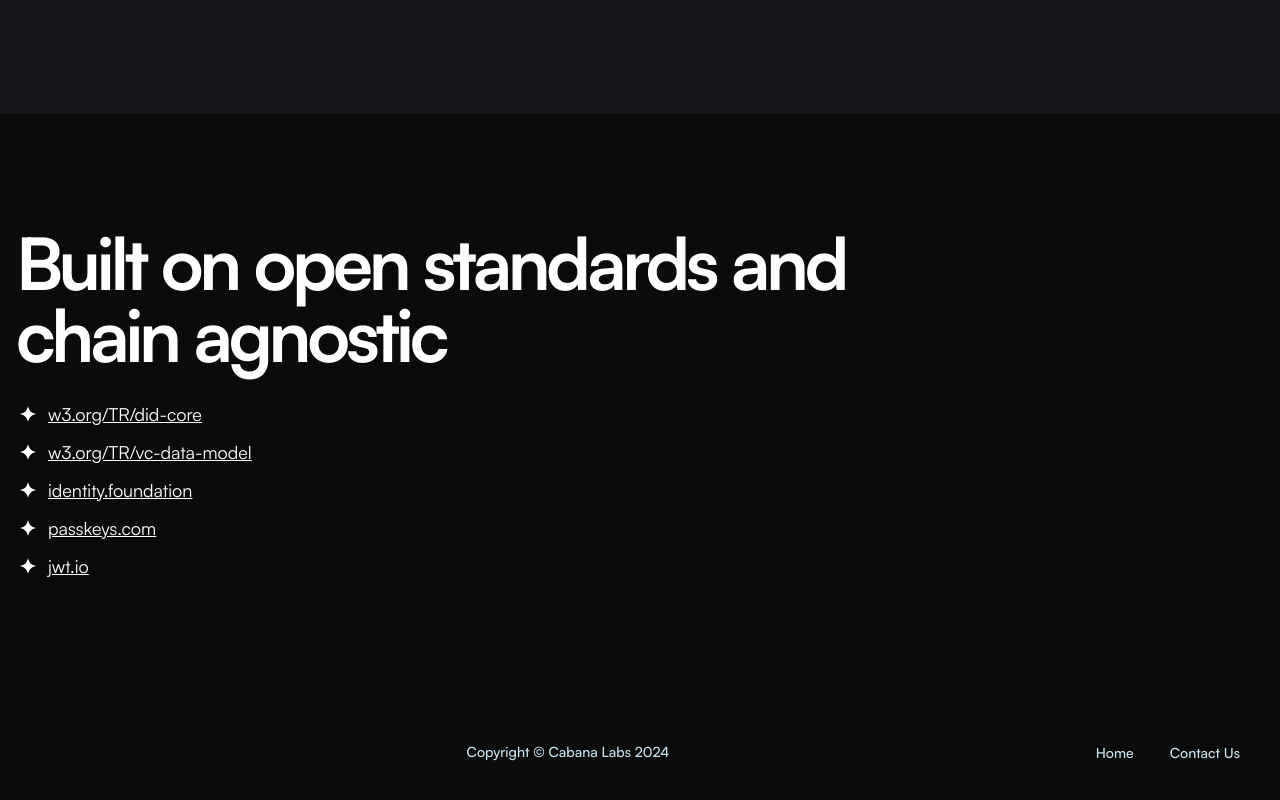
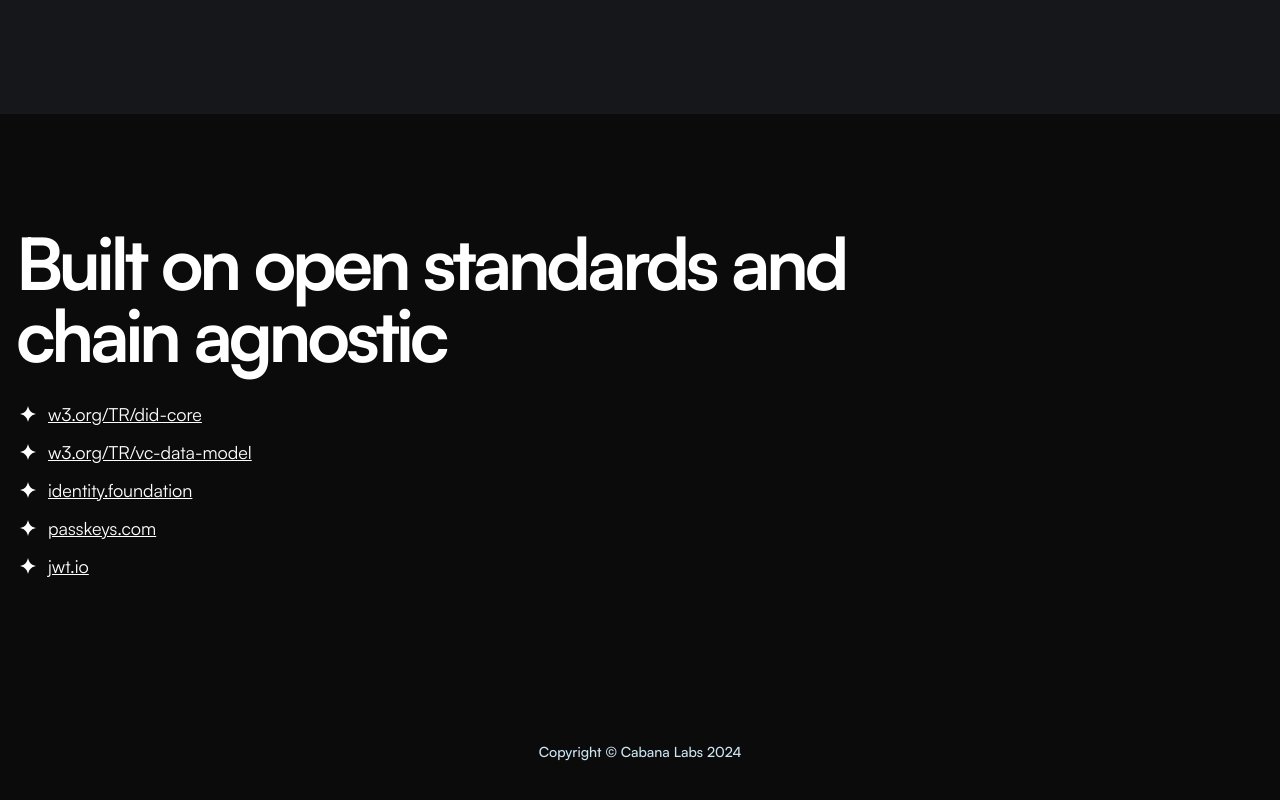
Before and after one commit to cabanalabs/website, a Next.js app: page / in a window 1280 px wide. Shown: the part 6899-7699 px from the top of the page. Built offline with nearby package versions, Linux system fonts and the light colour scheme.

Commit message:
fix mouse click

```diff
--- a/components/Button/Button.jsx
+++ b/components/Button/Button.jsx
@@ -14,7 +14,7 @@ export const Button = forwardRef(({ children, onClick, type, className }, ref) =
 
   return (
     <button
-      className={`bg-swamp text-white font-semibold  py-3 px-6 border-[3px] border-swamp hover:border-transparent rounded-full text-sm hover:font-bold transition-all hover:bg-linkWater hover:text-swamp hover:border-linkWater ${className}`}
+      className={`bg-swamp text-white font-semibold py-3 px-6 border-[3px] border-swamp hover:border-transparent rounded-full text-sm hover:font-bold transition-all hover:bg-linkWater hover:text-swamp hover:border-linkWater ${className}`}
       onClick={onClick}
     >
       {children}
--- a/sections/Footer/Footer.jsx
+++ b/sections/Footer/Footer.jsx
@@ -8,14 +8,14 @@ export const Footer = () => {
         <p className="flex justify-center md:flex-1 text-sm font-medium dark:text-linkWater text-prussianBlue">
           Copyright © Cabana Labs 2024
         </p>
-        <ul className="flex gap-9 items-center md:h-full md:ml-auto">
-          {footerData.map(data => {
-            if (data.hidden) return null;
-            return (<li key={data.category}>
-              <NavItem label={data.category} href={data.to} />
-            </li>)
-          })}
-        </ul>
+        {/*<ul className="flex gap-9 items-center md:h-full md:ml-auto">*/}
+        {/*  {footerData.map(data => {*/}
+        {/*    if (data.hidden) return null;*/}
+        {/*    return (<li key={data.category}>*/}
+        {/*      <NavItem label={data.category} href={data.to} />*/}
+        {/*    </li>)*/}
+        {/*  })}*/}
+        {/*</ul>*/}
       </div>
     </footer>
   );
--- a/styles/globals.css
+++ b/styles/globals.css
@@ -18,7 +18,7 @@ body {
     position: relative;
     width: 100%;
     height: 100%;
-    z-index: -110;
+
 }
 
 .parallax::before {
@@ -41,7 +41,7 @@ body {
     background-position: center;
     background-repeat: no-repeat;
     background-size: cover;
-    z-index: -111;
+
 }
 
 @media only screen and (max-device-width: 1366px) {
```
